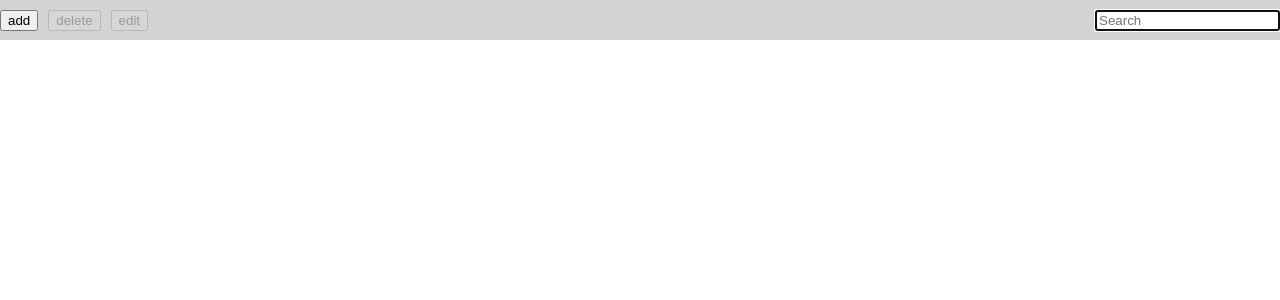
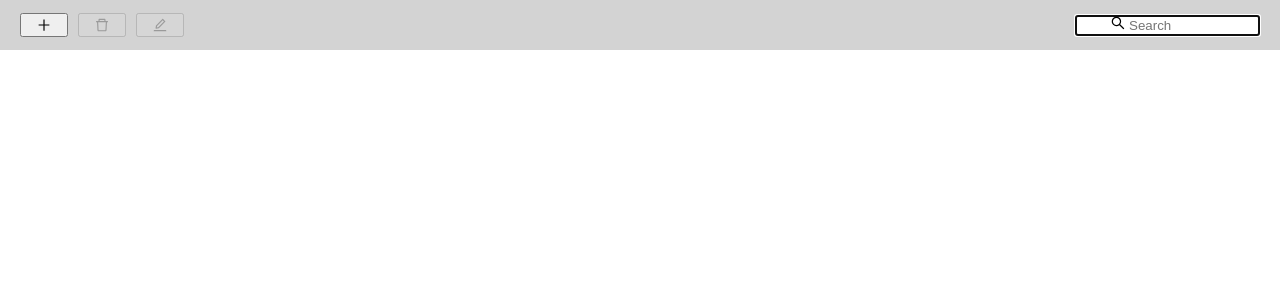
Before and after one commit to Firsache/notes-app, a React (Create React App) app: page / in a window 1280 px wide. Shown: the top 300 px of the page. Built offline with nearby package versions, Linux system fonts and the light colour scheme; the HTML template or start-up script is replaced by a standard one.

Commit message:
added styles to header

```diff
--- a/package.json
+++ b/package.json
@@ -9,6 +9,7 @@
     "nanoid": "^4.0.2",
     "react": "^18.2.0",
     "react-dom": "^18.2.0",
+    "react-icons": "^4.8.0",
     "react-scripts": "5.0.1",
     "styled-components": "^5.3.6",
     "web-vitals": "^2.1.4"
--- a/src/components/App/App.styled.js
+++ b/src/components/App/App.styled.js
@@ -1,3 +1,5 @@
-import styled from "styled-components";
+// import styled from "styled-components";
 
-export const Main = styled.div``;
+// export const Container = styled.div`
+//   margin: 0 4rem;
+// `;
--- a/src/components/SearchBar/SearchBar.jsx
+++ b/src/components/SearchBar/SearchBar.jsx
@@ -1,8 +1,10 @@
 import { useContext } from "react";
+import { AiOutlineDelete, AiOutlineEdit, AiOutlinePlus } from "react-icons/ai";
 import { NotesContext } from "../../context/NotesContext";
 import { SearchBox } from "../SearchBox/SearchBox ";
 import { Header, ButtonsBlock } from "./SearchBar.styled";
 
+//
 export const SearchBar = () => {
   const { currentNote, disabled, choseAdd, deleteNote, choseEdit } =
     useContext(NotesContext);
@@ -10,12 +12,14 @@ export const SearchBar = () => {
   return (
     <Header>
       <ButtonsBlock>
-        <button onClick={() => choseAdd()}>add</button>
+        <button onClick={() => choseAdd()}>
+          <AiOutlinePlus size="16px" />
+        </button>
         <button disabled={disabled} onClick={() => deleteNote(currentNote.id)}>
-          delete
+          <AiOutlineDelete size="16px" />
         </button>
         <button disabled={disabled} onClick={() => choseEdit()}>
-          edit
+          <AiOutlineEdit size="16px" />
         </button>
       </ButtonsBlock>
       <SearchBox />
--- a/src/components/SearchBar/SearchBar.styled.js
+++ b/src/components/SearchBar/SearchBar.styled.js
@@ -1,16 +1,25 @@
 import styled from "styled-components";
 
 export const Header = styled.header`
+  padding: 0 20px;
   display: flex;
   flex-flow: row nowrap;
   justify-content: space-between;
   align-items: center;
 
-  height: 40px;
+  height: 50px;
   background-color: lightgray;
 `;
 
 export const ButtonsBlock = styled.div`
   display: flex;
   gap: 10px;
+
+  button {
+    display: flex;
+    justify-content: center;
+    align-items: baseline;
+
+    padding: 2px 14px;
+  }
 `;
--- a/src/components/SearchBox/SearchBox .jsx
+++ b/src/components/SearchBox/SearchBox .jsx
@@ -1,5 +1,7 @@
 import { useContext } from "react";
 import { NotesContext } from "../../context/NotesContext";
+import { AiOutlineSearch } from "react-icons/ai";
+import { Label, Input } from "./SearchBox.styled";
 
 export const SearchBox = () => {
   const { searchedQuery, search } = useContext(NotesContext);
@@ -8,8 +10,14 @@ export const SearchBox = () => {
     search(e.target.value);
   };
   return (
-    <>
-      <input
+    <Label>
+      {!searchedQuery && (
+        <span>
+          <AiOutlineSearch />
+        </span>
+      )}
+
+      <Input
         type="text"
         autoComplete="off"
         autoFocus
@@ -18,6 +26,6 @@ export const SearchBox = () => {
         value={searchedQuery}
         onChange={handleInputChange}
       />
-    </>
+    </Label>
   );
 };
--- /dev/null
+++ b/src/components/SearchBox/SearchBox.styled.js
@@ -0,0 +1,20 @@
+import styled from "styled-components";
+
+export const Label = styled.label`
+  display: flex;
+  justify-content: center;
+  align-items: center;
+  position: relative;
+
+  span {
+    position: absolute;
+    top: 0;
+    left: 35px;
+  }
+`;
+
+export const Input = styled.input`
+  ::placeholder {
+    padding-left: 50px;
+  }
+`;
```
Also changed, not shown: 1 other file (tests, documents, lock files or other folders).
